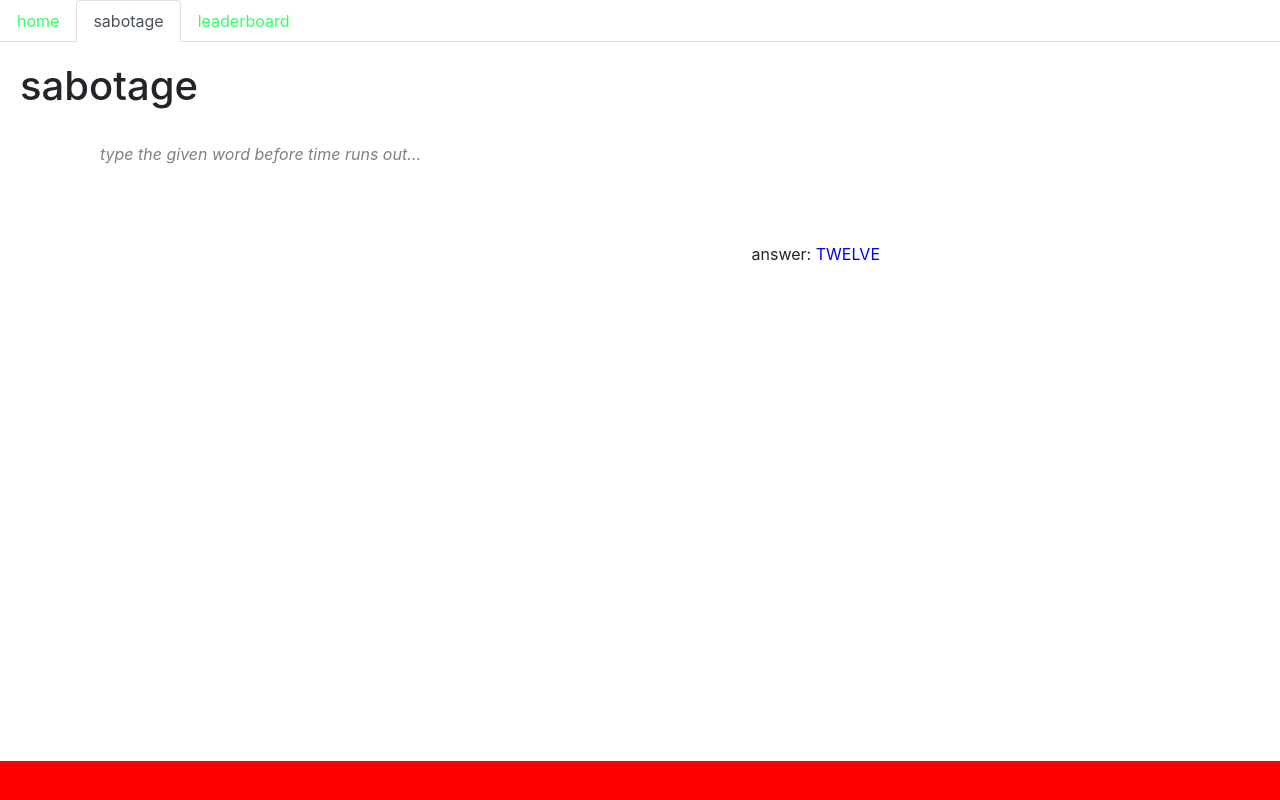
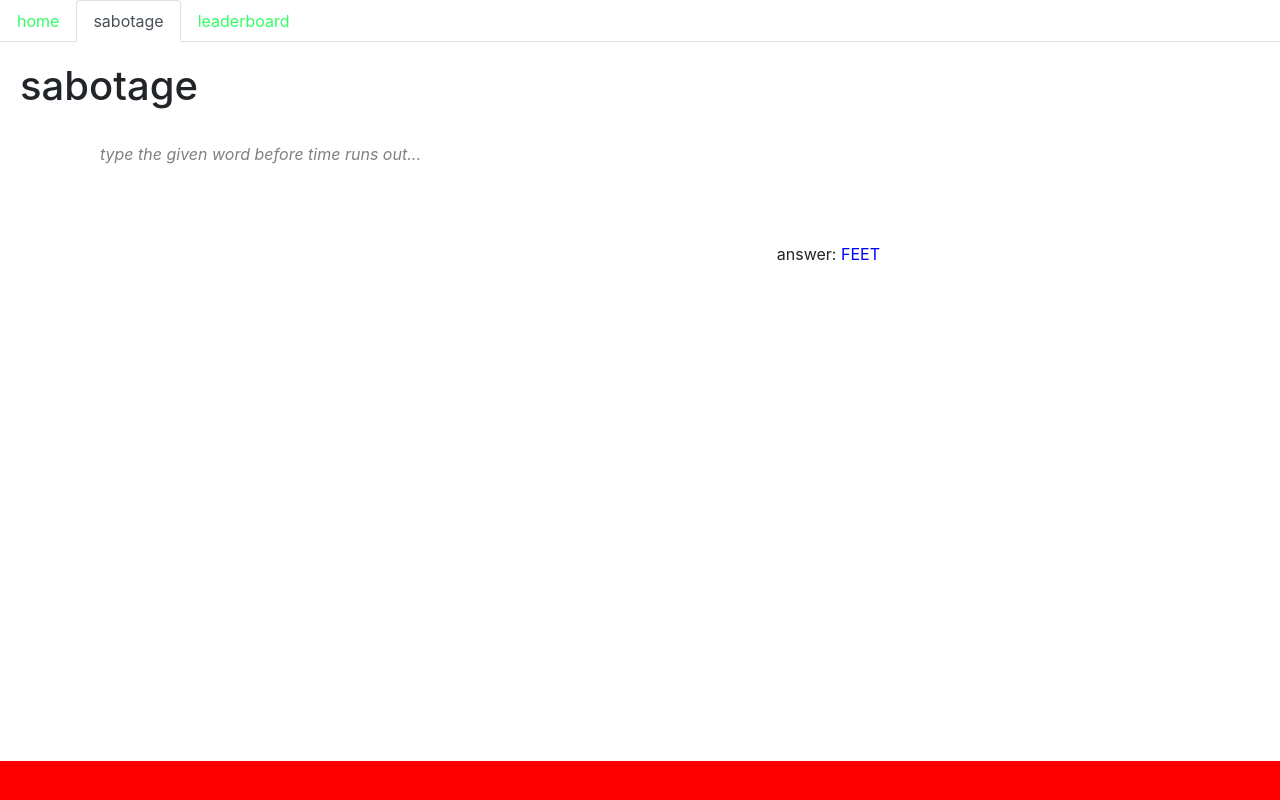
Before and after one commit to shodges201/Sabotage, a React (Create React App) app in the folder client/: page /sabotage in a window 1280 px wide. Built offline with nearby package versions, Linux system fonts and the light colour scheme.

Commit message:
simplified test words

```diff
--- a/client/src/components/Entry/Entry.js
+++ b/client/src/components/TableEntry/TableEntry.js
@@ -1,6 +1,6 @@
 import React from "react";
 
-function Entry(props){
+function TableEntry(props){
     return(
         <tr className="table-entry">
             <th scope="row">{props.position}</th>
@@ -10,4 +10,4 @@ function Entry(props){
     )
 }
 
-export default Entry;
+export default TableEntry;
--- a/client/src/pages/Leaderboard/Leaderboard.js
+++ b/client/src/pages/Leaderboard/Leaderboard.js
@@ -1,7 +1,7 @@
 import React from "react";
 import NavTabs from "../../components/NavTabs/NavTabs";
 import Table from "../../components/Table/Table";
-import Entry from "../../components/Entry/Entry";
+import TableEntry from "../../components/TableEntry/TableEntry";
 import './Leaderboard.css';
 
 import users from "../../fakeUsers.json";
@@ -29,7 +29,7 @@ class Leaderboard extends React.Component {
             <Table>
               {this.state.users.map(user => {
                 return(
-                  <Entry
+                  <TableEntry
                     position={user.id}
                     username={user.username}
                     score={user.score}
--- a/client/src/pages/Sabotage/Sabotage.js
+++ b/client/src/pages/Sabotage/Sabotage.js
@@ -9,7 +9,7 @@ class Sabotage extends React.Component {
     input: "",
     key: 5,
     encrypt: "",
-    words: ["wooden","grace","elephant","twelve","starbucks","quiet","climate","president","penguin","javascript"],
+    words: ["wood","grace","left","feet","group","quiet","climb","skip","pen","java"],
     word:"",
     alphabet: ['a', 'b', 'c', 'd', 'e', 'f', 'g', 'h', 'i', 'j', 'k', 'l', 'm', 'n', 'o', 'p', 'q', 'r', 's', 't', 'u', 'v', 'w', 'x', 'y', 'z'],
     mixed: [],
```
